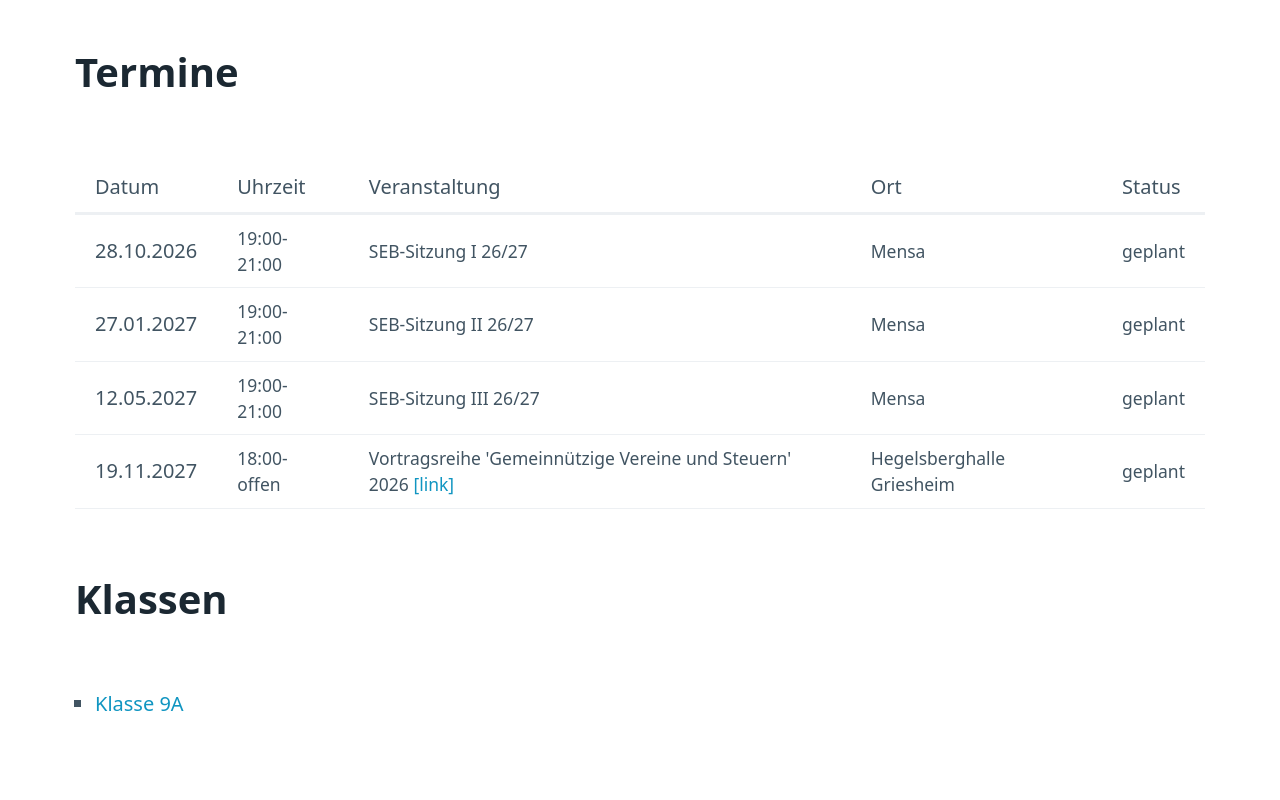
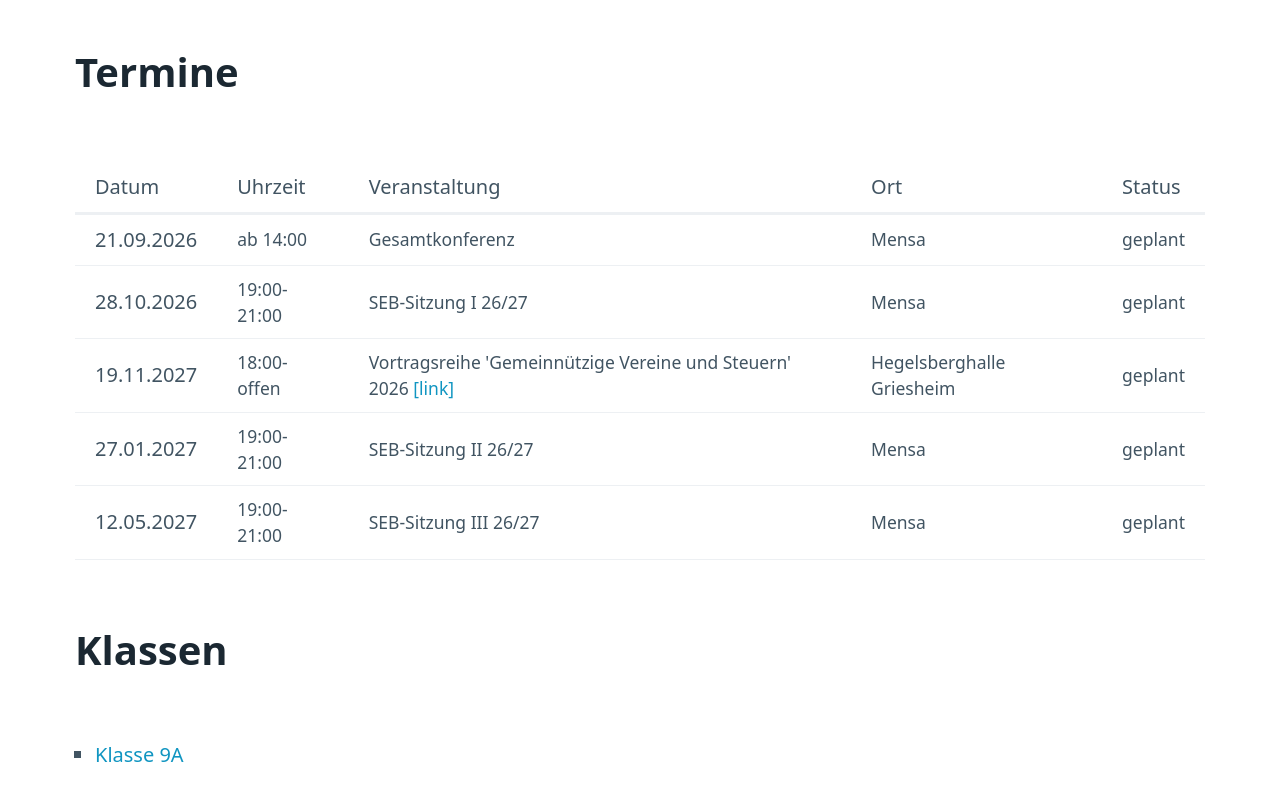
Before and after one commit to bas-v2/web, a plain HTML site: page index.html in a window 1280 px wide. Shown: the part 716-1516 px from the top of the page. Drawn offline with nearby package versions, Linux system fonts and the light colour scheme.

Commit message:
added termin gesamtkonferenz

```diff
--- a/index.html
+++ b/index.html
@@ -223,10 +223,24 @@
           </tr>
 -->
           <tr>
+            <th scope="row">21.09.2026</th>
+            <td>ab 14:00</td>
+            <td>Gesamtkonferenz</td>
+            <td>Mensa</td>
+            <td>geplant</td>
+          </tr>
+          <tr>
             <th scope="row">28.10.2026</th>
             <td>19:00-21:00</td>
             <td>SEB-Sitzung I 26/27</td>
             <td>Mensa</td>
+            <td>geplant</td>
+          </tr>
+          <tr>
+            <th scope="row">19.11.2027</th>
+            <td>18:00-offen</td>
+            <td>Vortragsreihe 'Gemeinnützige Vereine und Steuern' 2026 <a href='https://finanzen.hessen.de/steuern/vereine-und-ehrenamt'>[link]</a></td>
+            <td>Hegelsberghalle Griesheim</td>
             <td>geplant</td>
           </tr>
           <tr>
@@ -243,13 +257,7 @@
             <td>Mensa</td>
             <td>geplant</td>
           </tr>
-          <tr>
-            <th scope="row">19.11.2027</th>
-            <td>18:00-offen</td>
-            <td>Vortragsreihe 'Gemeinnützige Vereine und Steuern' 2026 <a href='https://finanzen.hessen.de/steuern/vereine-und-ehrenamt'>[link]</a></td>
-            <td>Hegelsberghalle Griesheim</td>
-            <td>geplant</td>
-          </tr>
+
 <!--
           <tr>
             <th scope="row">28.01.2026</th>
```
